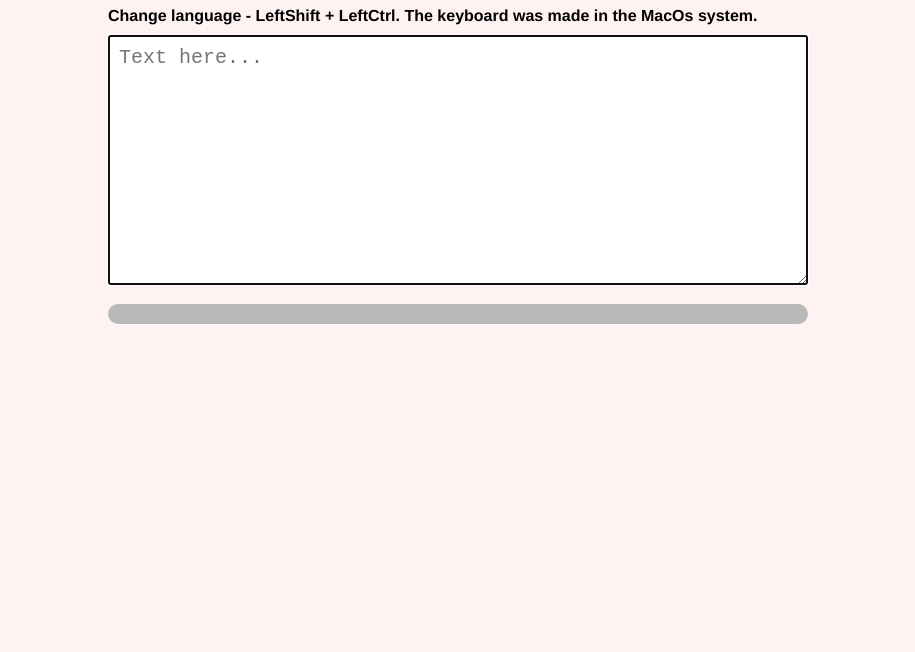
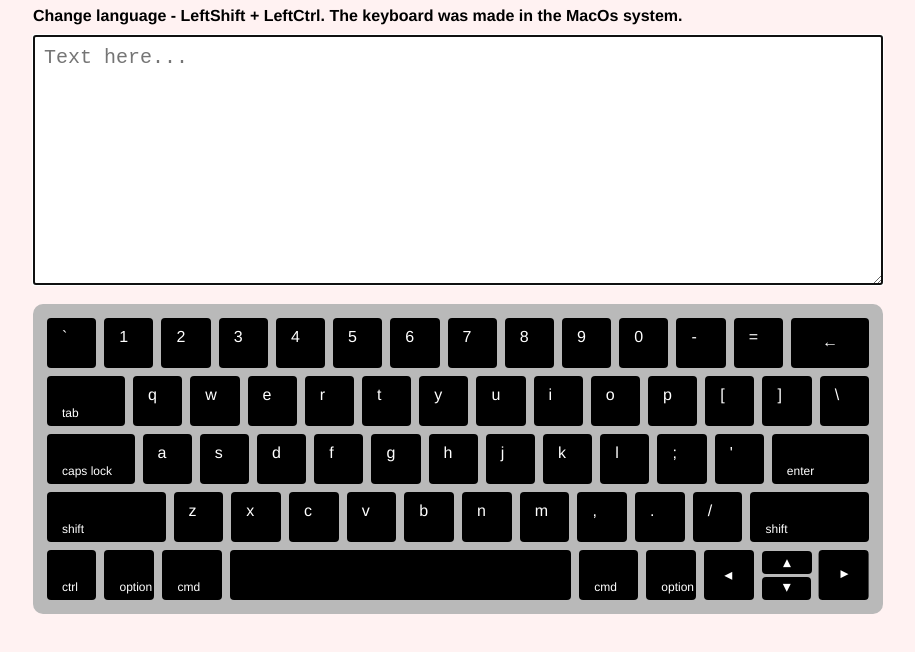
Before and after one commit to valsotnik/virtual-keyboard, a website built with webpack: page src/index.html in a window 1280 px wide. Shown: the part 60-712 px from the top of the page, without its empty margins (182-1097 px from the left). Built offline with nearby package versions, Linux system fonts and the light colour scheme.

Commit message:
feat: design of keyboard in html add, eslint separate from webpack

```diff
--- a/src/index.html
+++ b/src/index.html
@@ -5,12 +5,93 @@
 	<meta http-equiv="X-UA-Compatible" content="IE=edge">
 	<meta name="viewport" content="width=device-width, initial-scale=1.0">
 	<link rel="icon" href="./assets/favicon.ico" type="image/ico">
+	<link rel="stylesheet" href="./styles/style.css">
 	<title>
 		Virtual Keyboard
 	</title>
 </head>
 <body>
+	<div class="wrapper">
+		<h1 class="task">Virtual Keyboard</h1>
+		<p class="description">Change language -  LeftShift + LeftCtrl. The keyboard was made in the MacOs system.</p>
+		<textarea autofocus placeholder="Text here..." class="text-area"  autofocus></textarea>
+		<div class="keyboard">
+			<div class="keyboard-line">
+				<div class="key">`</div>
+				<div class="key">1</div>
+				<div class="key">2</div>
+				<div class="key">3</div>
+				<div class="key">4</div>
+				<div class="key">5</div>
+				<div class="key">6</div>
+				<div class="key">7</div>
+				<div class="key">8</div>
+				<div class="key">9</div>
+				<div class="key">0</div>
+				<div class="key">-</div>
+				<div class="key">=</div>
+				<div class="key backspace">←</div>
+			</div>
+			<div class="keyboard-line">
+				<div class="key tab">tab</div>
+				<div class="key">q</div>
+				<div class="key">w</div>
+				<div class="key">e</div>
+				<div class="key">r</div>
+				<div class="key">t</div>
+				<div class="key">y</div>
+				<div class="key">u</div>
+				<div class="key">i</div>
+				<div class="key">o</div>
+				<div class="key">p</div>
+				<div class="key">[</div>
+				<div class="key">]</div>
+				<div class="key">\</div>
+			</div>
+			<div class="keyboard-line">
+				<div class="key caps-lock">caps lock</div>
+				<div class="key">a</div>
+				<div class="key">s</div>
+				<div class="key">d</div>
+				<div class="key">f</div>
+				<div class="key">g</div>
+				<div class="key">h</div>
+				<div class="key">j</div>
+				<div class="key">k</div>
+				<div class="key">l</div>
+				<div class="key">;</div>
+				<div class="key">'</div>
+				<div class="key enter">enter</div>
+			</div>
+			<div class="keyboard-line">
+				<div class="key shift shift-left">shift</div>
+				<div class="key">z</div>
+				<div class="key">x</div>
+				<div class="key">c</div>
+				<div class="key">v</div>
+				<div class="key">b</div>
+				<div class="key">n</div>
+				<div class="key">m</div>
+				<div class="key">,</div>
+				<div class="key">.</div>
+				<div class="key">/</div>
+				<div class="key shift shift-right">shift</div>
+			</div>
+			<div class="keyboard-line">
+				<div class="key control">ctrl</div>
+				<div class="key option option-left">option</div>
+				<div class="key cmd cmd-left">cmd</div>
+				<div class="key space"></div>
+				<div class="key cmd cmd-right">cmd</div>
+				<div class="key option option-right">option</div>
+				<div class="key arrow arrow-left">◂</div>
+				<div class="key arrow arrow-down">▾</div>
+				<div class="key arrow arrow-up">▾</div>
+				<div class="key arrow arrow-right">◂</div>
+			</div>
+		</div>
+	</div>
 
-
+<script src="index.js"></script>
 </body>
 </html>
--- a/src/index.js
+++ b/src/index.js
@@ -1,14 +1,14 @@
-import './styles/style.css';
+// import './styles/style.css';
 
-const { body } = document;
-const wrapper = document.createElement('div');
+// const { body } = document;
+// const wrapper = document.createElement('div');
 
-wrapper.classList.add('wrapper');
-body.append(wrapper);
-wrapper.insertAdjacentHTML('afterbegin', '<h1 class="task">Virtual Keyboard</h1>');
-wrapper.insertAdjacentHTML('beforeend', '<p class="description">Change language -  LeftShift + LeftCtrl. The keyboard was made in the MacOs system.</p>');
-wrapper.insertAdjacentHTML('beforeend', '<textarea autofocus placeholder="Text here..." class="text-area"  autofocus></textarea>');
-wrapper.insertAdjacentHTML('beforeend', '<div class="keybord-area"></div>');
+// wrapper.classList.add('wrapper');
+// body.append(wrapper);
+// wrapper.insertAdjacentHTML('afterbegin', '<h1 class="task">Virtual Keyboard</h1>');
+// wrapper.insertAdjacentHTML('beforeend', '<p class="description">Change language -  LeftShift + LeftCtrl. The keyboard was made in the MacOs system.</p>');
+// wrapper.insertAdjacentHTML('beforeend', '<textarea autofocus placeholder="Text here..." class="text-area"  autofocus></textarea>');
+// wrapper.insertAdjacentHTML('beforeend', '<div class="keybord-area"></div>');
 
-const keybord = document.querySelector('.keybord-area');
-const textArea = document.querySelector('.text-area');
+// const keybord = document.querySelector('.keybord-area');
+// const textArea = document.querySelector('.text-area');
--- a/src/styles/style.css
+++ b/src/styles/style.css
@@ -11,7 +11,7 @@ body {
 
 .wrapper {
 	margin: 0 auto;
-	width: 700px;
+	width: 850px;
 }
 
 .task {
@@ -32,9 +32,156 @@ body {
 	margin-bottom: 15px;
 }
 
-.keybord-area {
+.keyboard {
 	position: relative;
 	background-color: rgb(185, 185, 185);
 	border-radius: 10px;
 	padding: 10px;
 }
+
+.keyboard-line {
+	display: flex;
+	justify-content: flex-start;
+}
+
+.key {
+	height: 50px;
+	width: 50px;
+	font-size: 16px;
+	color: white;
+	background-color: black;
+	padding: 10px 15px;
+	margin: 4px;
+	border-radius: 4px;
+}
+
+.key:hover {
+	cursor: pointer;
+	background-color:  rgb(41, 41, 41);
+}
+
+.key-press {
+	background-color:  rgb(41, 41, 41);
+	border: solid 1px #fff2f2;
+	/* height: 40px;
+	width: 40px; */
+}
+
+/* special keys*/
+
+.backspace {
+	width: 80px;
+	text-align: center;
+	padding-top: 15px;
+}
+
+.tab {
+	width: 80px;
+	font-size: 12px;
+	padding-top: 30px;
+}
+
+.caps-lock {
+	width: 90px;
+	font-size: 12px;
+	padding-top: 30px;
+}
+
+.enter {
+	width: 100px;
+	font-size: 12px;
+	padding-top: 30px;
+}
+
+.shift-left,
+.shift-right {
+	width: 120px;
+	font-size: 12px;
+	padding-top: 30px;
+}
+
+.cmd-left,
+.cmd-right {
+	width: 60px;
+	font-size: 12px;
+	padding-top: 30px;
+
+}
+
+.space {
+	width: 350px;
+}
+
+.arrow-up {
+	position: absolute;
+	height: 23px;
+	top: 243px;
+	right: 67px;
+	text-align: center;
+  padding-top: inherit;
+	transform: rotate(180deg);
+}
+
+.arrow-down {
+	height: 23px;
+	position: relative;
+	top: 27px;
+	text-align: center;
+  padding-top: inherit;
+}
+
+.option,
+.control {
+	font-size: 12px;
+	padding-top: 30px;
+}
+
+.arrow-left,
+.arrow-right {
+	padding-top: 15px;
+  padding-left: 20px;
+}
+
+
+.arrow-right {
+	transform: rotate(180deg);
+}
+
+
+
+
+
+
+
+
+
+
+
+
+
+/* .ctrl-left {
+	font-size: 12px;
+	padding-top: 20px;
+	padding-left: 10px;
+}
+
+.option-left,
+.option-right {
+	font-size: 12px;
+	padding-top: 20px;
+	padding-left: 10px;
+} */
+
+
+
+/* .cmd-left,
+.cmd-right {
+	width: 55px;
+	font-size: 12px;
+	padding-top: 20px;
+	padding-left: 10px;
+} */
+
+/* .cmdRight {
+	padding-left: 22px;
+} */
--- a/webpack.config.js
+++ b/webpack.config.js
@@ -3,7 +3,7 @@ const HtmlWebpackPlugin = require("html-webpack-plugin");   // для работ
 const CopyWebpackPlugin = require('copy-webpack-plugin');    // подключение файлов (ico например)
 const {CleanWebpackPlugin} = require('clean-webpack-plugin');  // для очистки вебпака от лишних файлов
 const MiniCssExtractPlugin = require('mini-css-extract-plugin'); // сжатие файлов
-const ESLintPlugin = require('eslint-webpack-plugin');
+// const ESLintPlugin = require('eslint-webpack-plugin');
 
 
 module.exports = {
@@ -27,9 +27,9 @@ module.exports = {
 			filename: 'index.html',													// имя сбилденного нового файла
 			template: './index.html',												// путь и имя шаблона с которого начинается сборка
 		}),
-		new ESLintPlugin({
-			extensions: ['js']
-		}),
+		// new ESLintPlugin({
+		// 	extensions: ['js']
+		// }),
 		new CleanWebpackPlugin(),                         // очистка лищних файлов вебпака
     new CopyWebpackPlugin({														// добавление файлов в сборку
       patterns: [
@@ -84,26 +84,22 @@ module.exports = {
         test: /\.csv$/,																	// для работы с csv файлами
         use: ['csv-loader']
       },
-			{
-        test: /\.js$/,																		// eslint
-        exclude: /node_modules/,
-        use: [
-					{
-						loader: 'eslint-loader',
-						options: {
-							fix: true,
-							eslintPath: 'eslint',
-							emitError: true,
-							emitWarning: true
-							},
-					},
-				]
-      },
+			// {
+      //   test: /\.js$/,																		// eslint
+      //   exclude: /node_modules/,
+			// 	loader: 'eslint-loader',
+      //   options: {
+      //     formatter: 'stylish',
+			// 		fix: true,
+			// 		eslintPath: 'eslint',
+			// 		emitError: true,
+			// 		emitWarning: true
+			// 	}
+      // },
 		],
 	},
 	devServer: { 																					// для работы в режиме live-server
     static: './dist',
-		port: 3002,
+		port: 3004,
   },
-
 }
```
Also changed, not shown: .eslintrc.js (added), dist/e488994764169d4ededa.js (deleted), dist/favicon.ico (deleted), dist/index.html (deleted), 2 other files.
